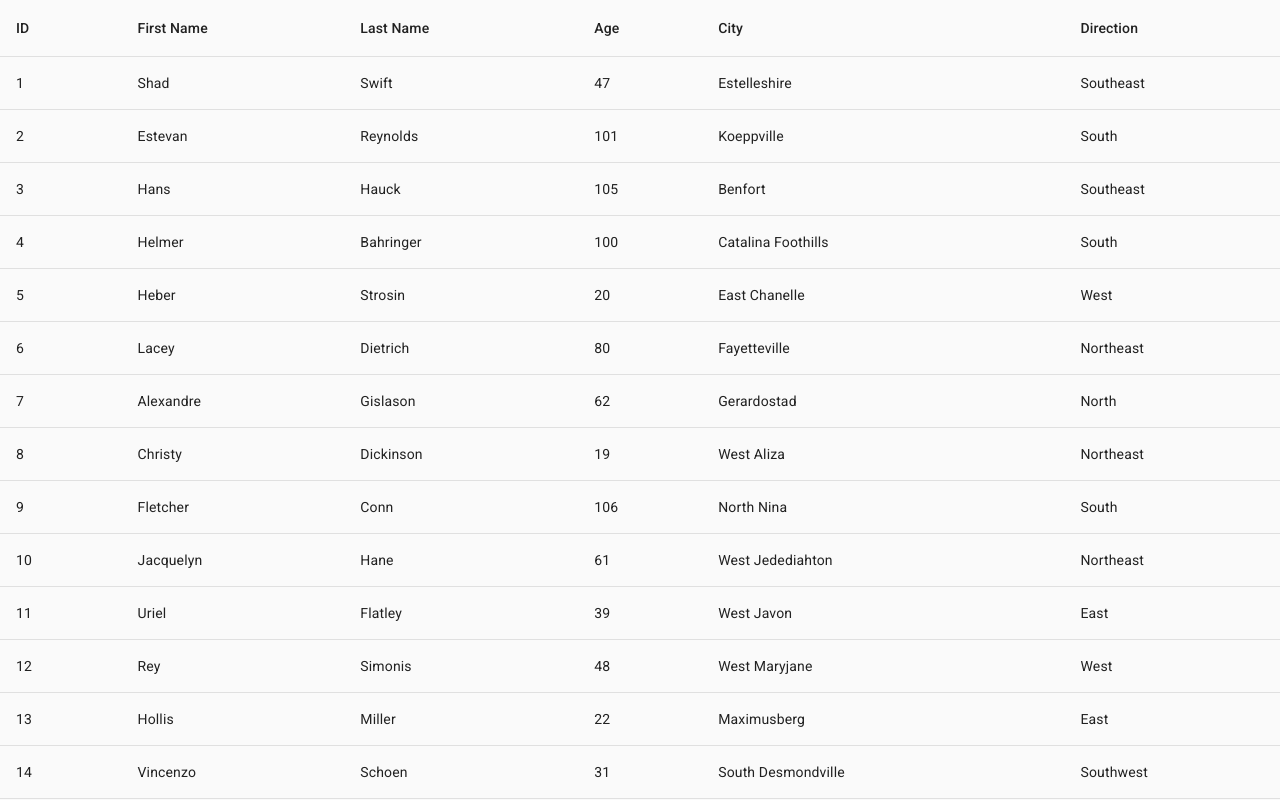
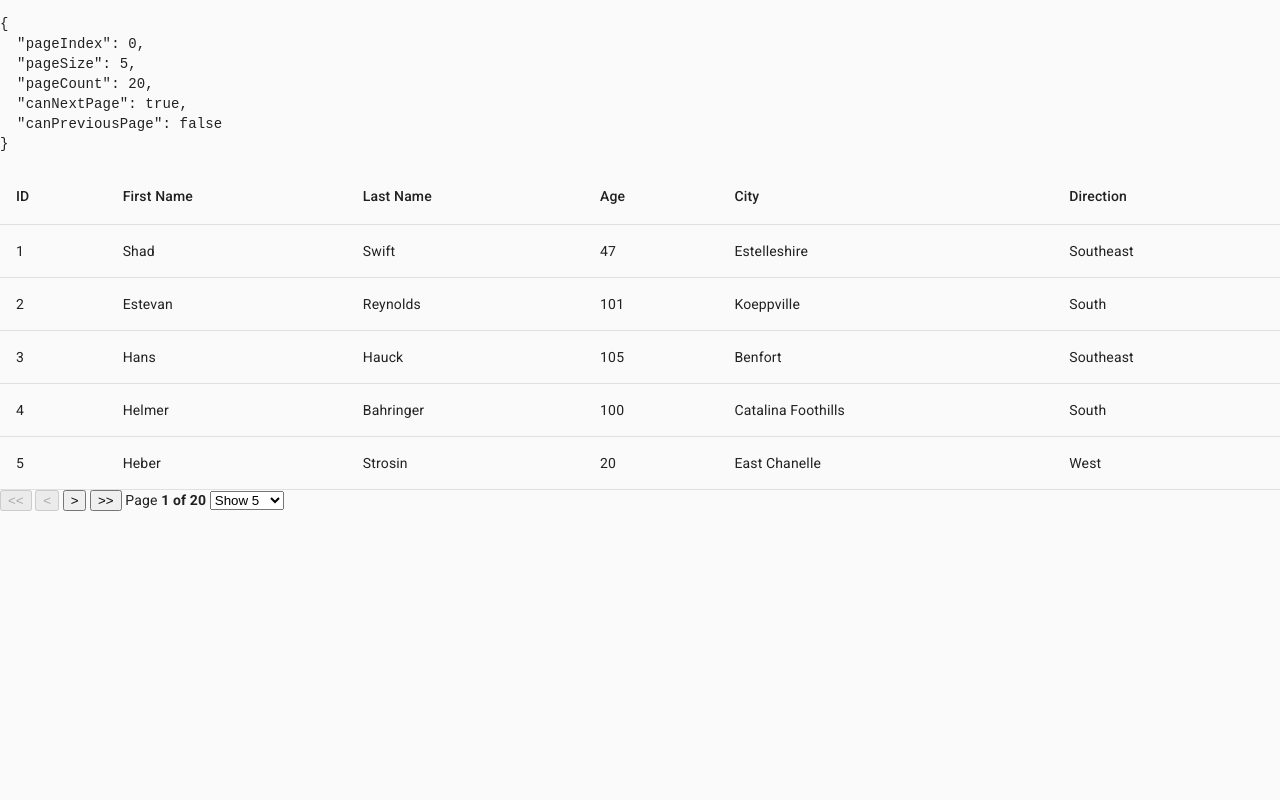
Before and after one commit to MomenSherif/react-table-session, a React (Create React App) app: page / in a window 1280 px wide. Shown: the top 800 px of the page. Built offline with nearby package versions, Linux system fonts and the light colour scheme.

Commit message:
Add: Pagination

```diff
--- a/src/App.js
+++ b/src/App.js
@@ -2,11 +2,12 @@ import BasicTable from './components/1-Basic-table';
 import BasicTableMui from './components/1-Basic-table-MUI';
 import ColumnGroupTable from './components/2-column-group-and-footer';
 import SortingTable from './components/3-Sorting';
+import PaginatingTable from './components/4-Pagination';
 
 function App() {
   return (
     <div className="App">
-      <SortingTable />
+      <PaginatingTable />
     </div>
   );
 }
--- /dev/null
+++ b/src/components/4-Pagination.js
@@ -0,0 +1,127 @@
+import React from 'react';
+import { useTable, useSortBy, usePagination } from 'react-table';
+import Table from '@material-ui/core/Table';
+import TableBody from '@material-ui/core/TableBody';
+import TableCell from '@material-ui/core/TableCell';
+import TableHead from '@material-ui/core/TableHead';
+import TableRow from '@material-ui/core/TableRow';
+
+import data from '../data.json';
+
+import { columns } from './1-Basic-table';
+
+export default function PaginatingTable() {
+  const {
+    getTableProps,
+    getTableBodyProps,
+    headerGroups,
+    page,
+    prepareRow,
+    canPreviousPage,
+    canNextPage,
+    pageCount,
+    gotoPage,
+    nextPage,
+    previousPage,
+    setPageSize,
+    state: { pageIndex, pageSize },
+  } = useTable(
+    {
+      columns,
+      data,
+      initialState: { pageSize: 5 },
+    },
+    useSortBy,
+    usePagination,
+  );
+
+  return (
+    <>
+      <pre>
+        <code>
+          {JSON.stringify(
+            {
+              pageIndex,
+              pageSize,
+              pageCount,
+              canNextPage,
+              canPreviousPage,
+            },
+            null,
+            2,
+          )}
+        </code>
+      </pre>
+      <Table {...getTableProps()}>
+        <TableHead>
+          {headerGroups.map((headerGroup) => (
+            <TableRow {...headerGroup.getHeaderGroupProps()}>
+              {headerGroup.headers.map((column) => (
+                <TableCell
+                  {...column.getHeaderProps(column.getSortByToggleProps())}
+                >
+                  {column.render('Header')}
+                  <span style={{ position: 'absolute', marginLeft: 20 }}>
+                    {column.isSorted
+                      ? column.isSortedDesc
+                        ? ' 🔽'
+                        : ' 🔼'
+                      : ''}
+                  </span>
+                </TableCell>
+              ))}
+            </TableRow>
+          ))}
+        </TableHead>
+        <TableBody {...getTableBodyProps()}>
+          {page.map((row) => {
+            prepareRow(row);
+            return (
+              <TableRow {...row.getRowProps()}>
+                {row.cells.map((cell) => {
+                  return (
+                    <TableCell {...cell.getCellProps()}>
+                      {cell.render('Cell')}
+                    </TableCell>
+                  );
+                })}
+              </TableRow>
+            );
+          })}
+        </TableBody>
+      </Table>
+      <div className="pagination">
+        <button onClick={() => gotoPage(0)} disabled={!canPreviousPage}>
+          {'<<'}
+        </button>{' '}
+        <button onClick={previousPage} disabled={!canPreviousPage}>
+          {'<'}
+        </button>{' '}
+        <button onClick={nextPage} disabled={!canNextPage}>
+          {'>'}
+        </button>{' '}
+        <button onClick={() => gotoPage(pageCount - 1)} disabled={!canNextPage}>
+          {'>>'}
+        </button>{' '}
+        <span>
+          Page{' '}
+          <strong>
+            {pageIndex + 1} of {pageCount}
+          </strong>{' '}
+        </span>
+        <select
+          value={pageSize}
+          onChange={(e) => {
+            setPageSize(Number(e.target.value));
+          }}
+        >
+          {[5, 10].map((pageSize) => (
+            <option key={pageSize} value={pageSize}>
+              Show {pageSize}
+            </option>
+          ))}
+        </select>
+      </div>
+    </>
+  );
+}
```
